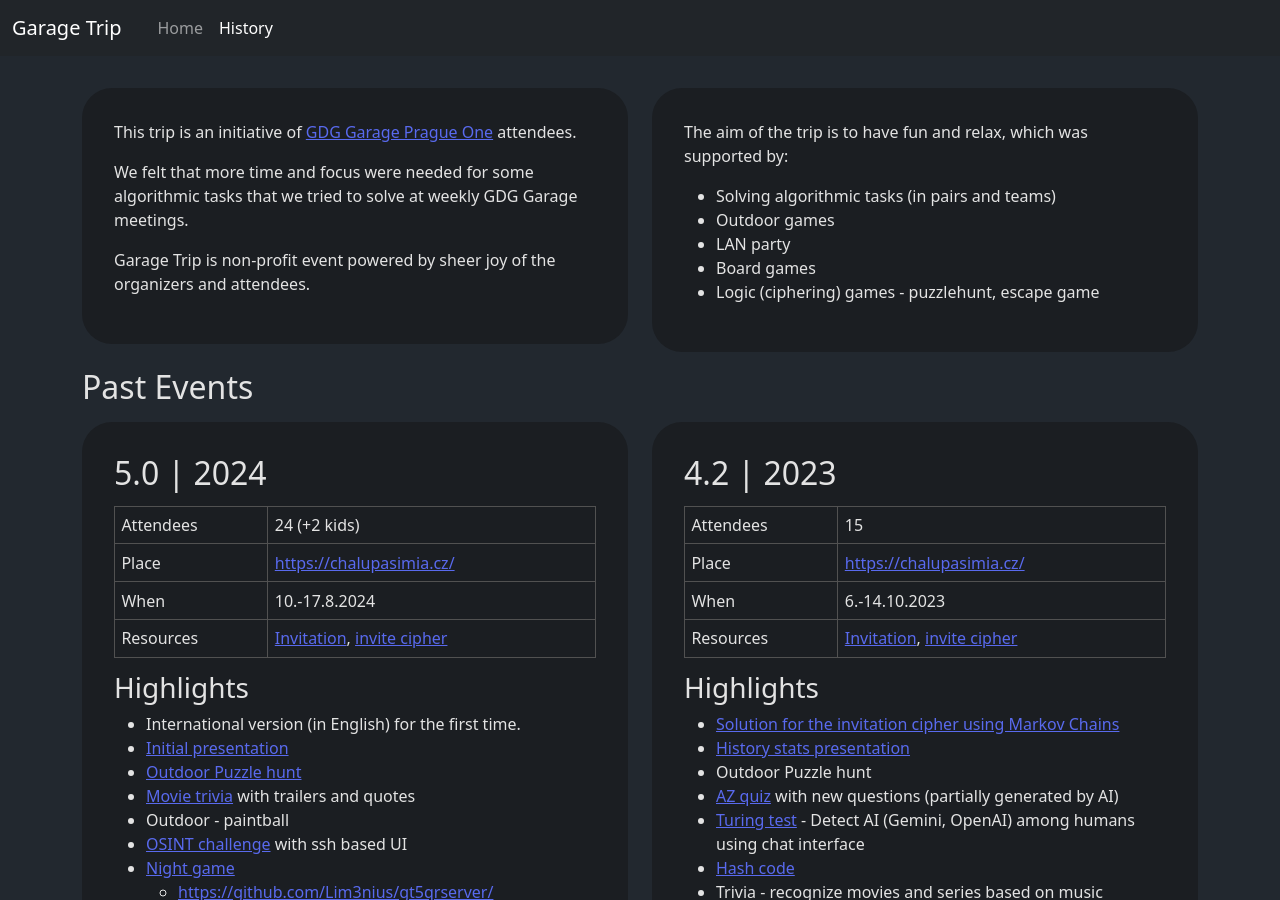
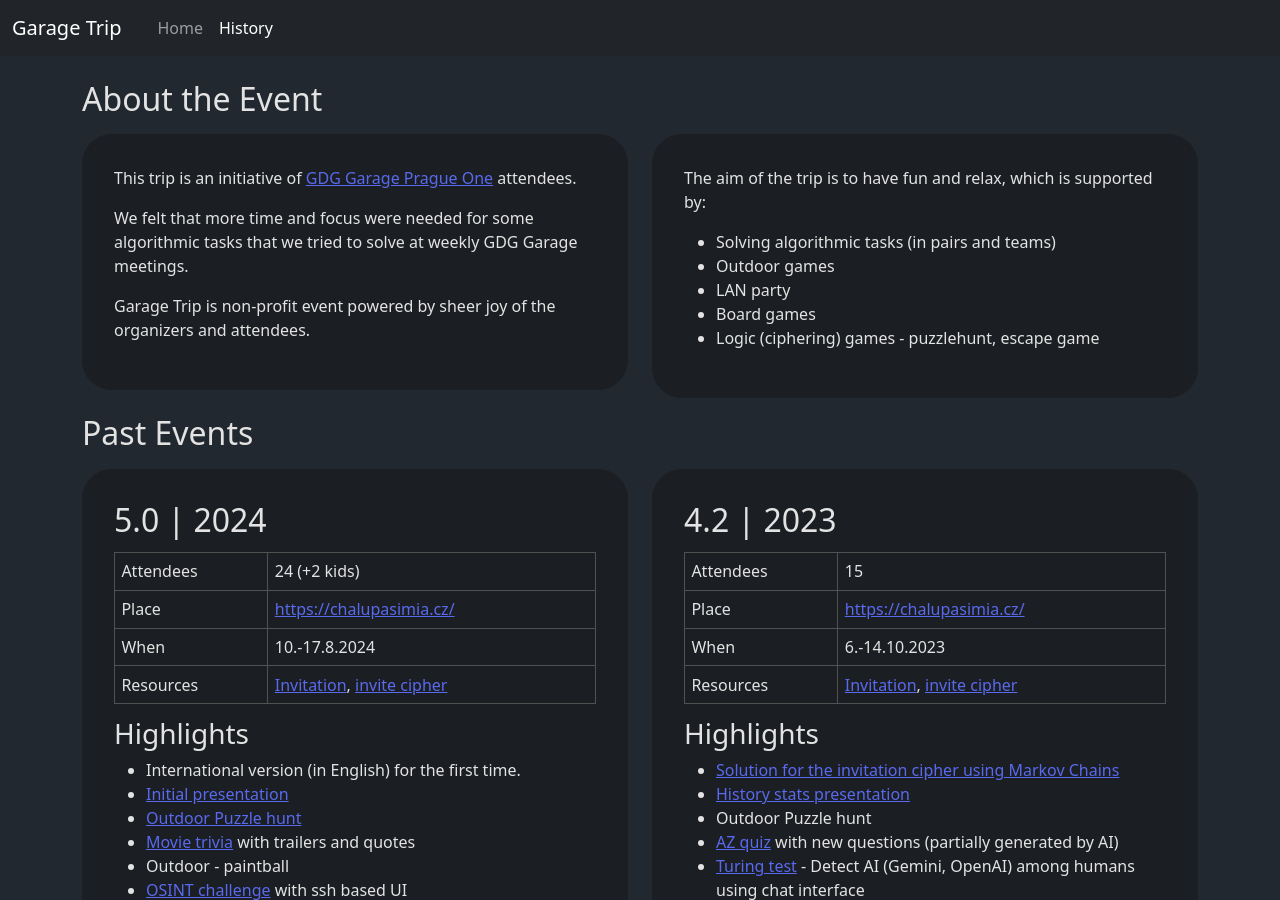
Before and after one commit to tivvit/garage-trip-web, a Jekyll site: the page built from history.html, in a window 1280 px wide and 900 px high. Built offline with Jekyll 4.4.1, drawn with Linux system fonts in a browser that asks for light colours.

Commit message:
improve about the event

```diff
--- a/history.html
+++ b/history.html
@@ -4,6 +4,7 @@ title: History
 id: history
 ---
 <div class="row mt-4">
+    <h2>About the Event</h2>
     <div class="col-lg-6 gy-2">
         <div class="box">
             <p>
@@ -18,7 +19,7 @@ id: history
     </div>
     <div class="col-lg-6 gy-2">
         <div class="box">
-            <p>The aim of the trip is to have fun and relax, which was supported by:</p>
+            <p>The aim of the trip is to have fun and relax, which is supported by:</p>
             <ul>
                 <li>Solving algorithmic tasks (in pairs and teams)</li>
                 <li>Outdoor games</li>
```
